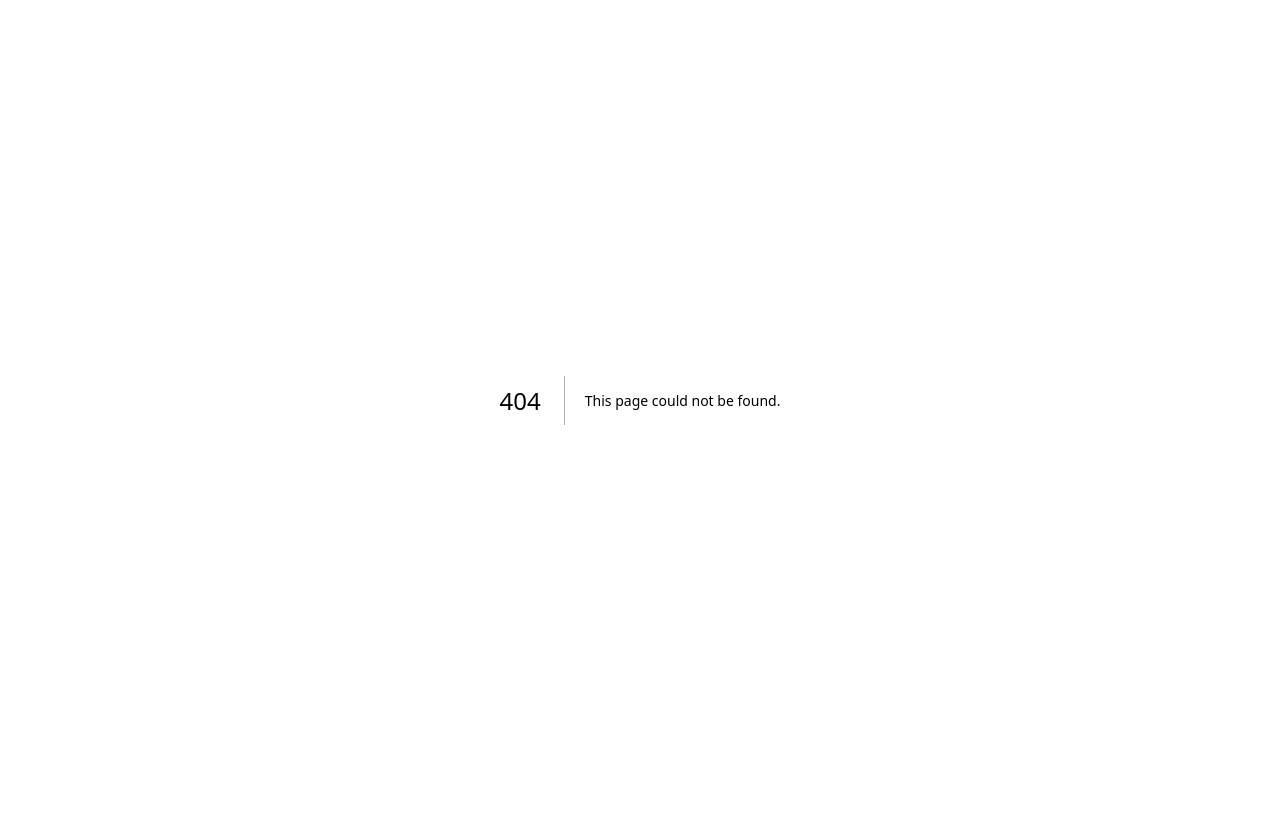
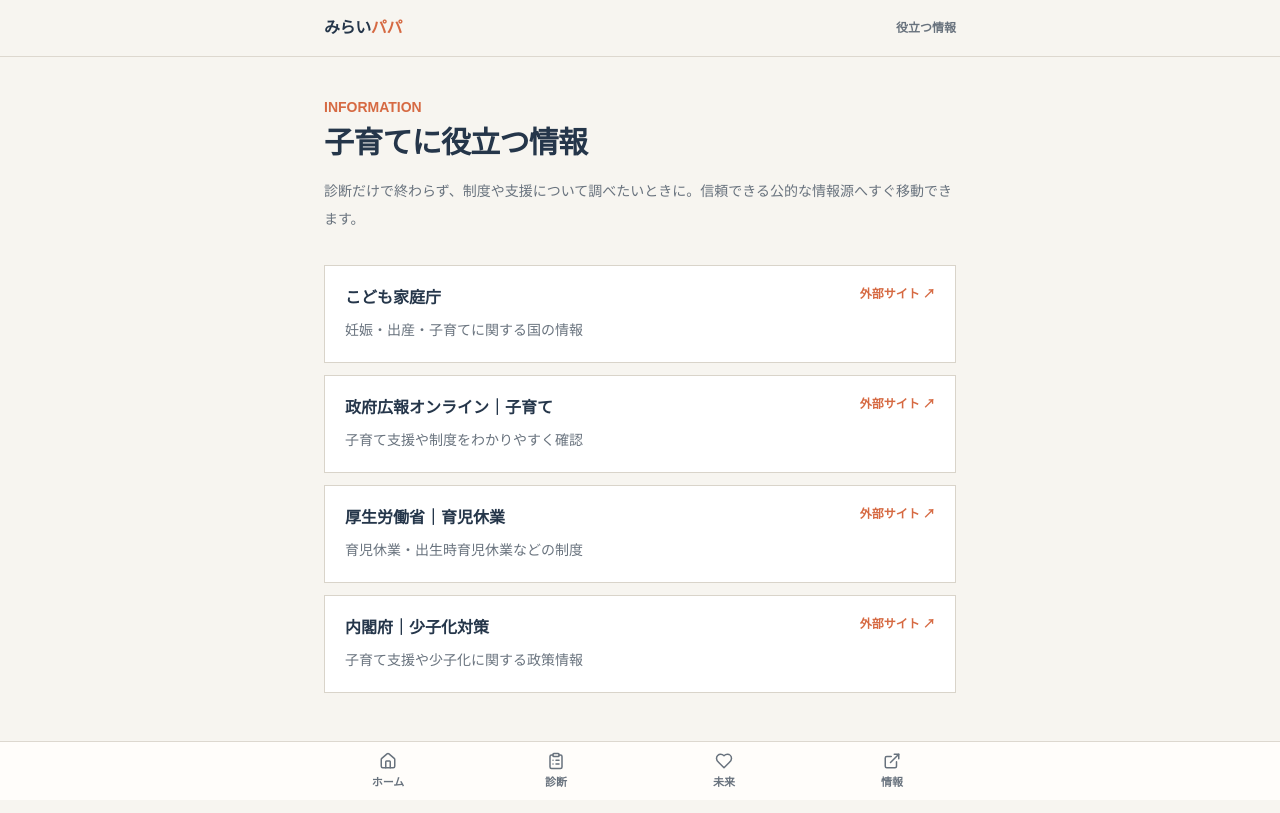
Before and after one commit to s1f102402631/mirai-papa, a Next.js app: page /resources in a window 1280 px wide. Before the commit this address had no page. Built offline with nearby package versions, Linux system fonts and the light colour scheme.

Commit message:
Add useful external parenting information resources

```diff
--- /dev/null
+++ b/app/resources/page.tsx
@@ -0,0 +1,34 @@
+import AppShell from "../../components/AppShell";
+
+const resources = [
+  { title: "こども家庭庁", description: "妊娠・出産・子育てに関する国の情報", href: "https://www.cfa.go.jp/" },
+  { title: "政府広報オンライン｜子育て", description: "子育て支援や制度をわかりやすく確認", href: "https://www.gov-online.go.jp/useful/" },
+  { title: "厚生労働省｜育児休業", description: "育児休業・出生時育児休業などの制度", href: "https://www.mhlw.go.jp/stf/seisakunitsuite/bunya/0000130583.html" },
+  { title: "内閣府｜少子化対策", description: "子育て支援や少子化に関する政策情報", href: "https://www8.cao.go.jp/shoushi/" },
+];
+
+export default function Resources() {
+  return (
+    <AppShell>
+      <div className="py-4">
+        <p className="text-sm font-bold text-[#d66a43]">INFORMATION</p>
+        <h1 className="mt-2 text-3xl font-black tracking-tight text-[#25364a]">子育てに役立つ情報</h1>
+        <p className="mt-4 text-sm leading-7 text-[#69737e]">診断だけで終わらず、制度や支援について調べたいときに。信頼できる公的な情報源へすぐ移動できます。</p>
+
+        <div className="mt-8 space-y-3">
+          {resources.map((resource) => (
+            <a key={resource.href} href={resource.href} target="_blank" rel="noreferrer" className="block border border-[#d9d4ca] bg-white p-5 transition hover:-translate-y-0.5 hover:bg-[#fcfaf6]">
+              <div className="flex items-start justify-between gap-4">
+                <div>
+                  <h2 className="font-black text-[#25364a]">{resource.title}</h2>
+                  <p className="mt-2 text-sm leading-6 text-[#69737e]">{resource.description}</p>
+                </div>
+                <span className="shrink-0 text-xs font-bold text-[#d66a43]">外部サイト ↗</span>
+              </div>
+            </a>
+          ))}
+        </div>
+      </div>
+    </AppShell>
+  );
+}
```
